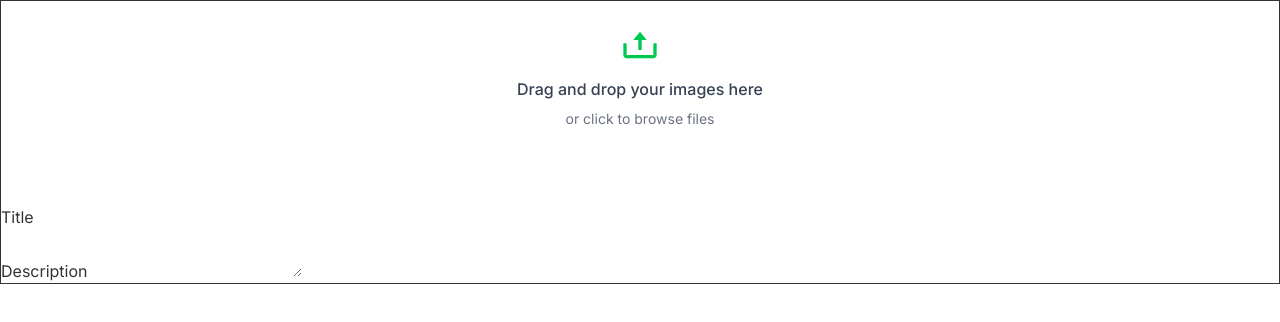
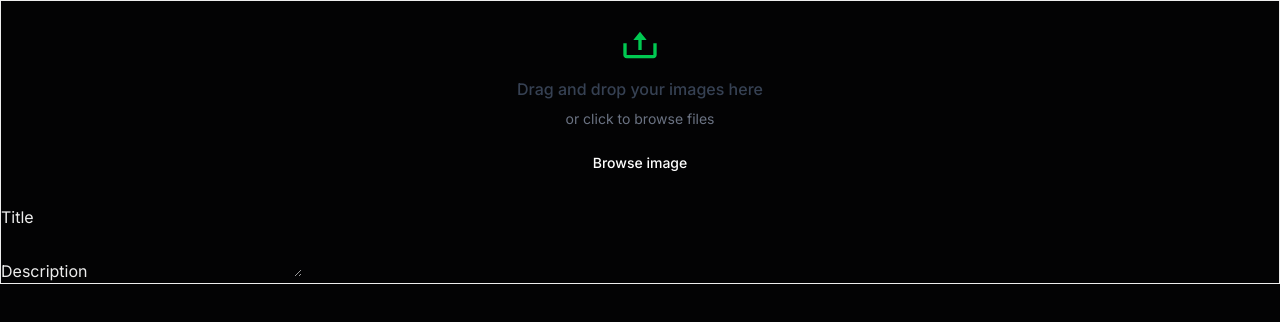
Before and after one commit to RahulKhanSuvo/rahul-khan-suvo, a Next.js app: page /edit in a window 1280 px wide. Shown: the top 322 px of the page. Built offline with nearby package versions, Linux system fonts and the light colour scheme.

Commit message:
Fix layout styling: add dark class to body in layout.tsx and adjust Image component positioning in Projects.tsx

```diff
--- a/src/app/layout.tsx
+++ b/src/app/layout.tsx
@@ -19,7 +19,7 @@
 }>) {
   return (
     <html lang="en">
-      <body className={`${inter.className} antialiased `}>{children}</body>
+      <body className={`${inter.className} antialiased dark`}>{children}</body>
     </html>
   );
 }
--- a/src/components/Projects/Projects.tsx
+++ b/src/components/Projects/Projects.tsx
@@ -27,7 +27,7 @@
         alt="background highlight"
         width={558}
         height={558}
-        className="absolute hidden md:block"
+        className="absolute hidden md:block left-1/2 top-1/2 -translate-x-1/2 -translate-y-1/2 -z-10"
       />
     </SectionContainer>
   );
```
